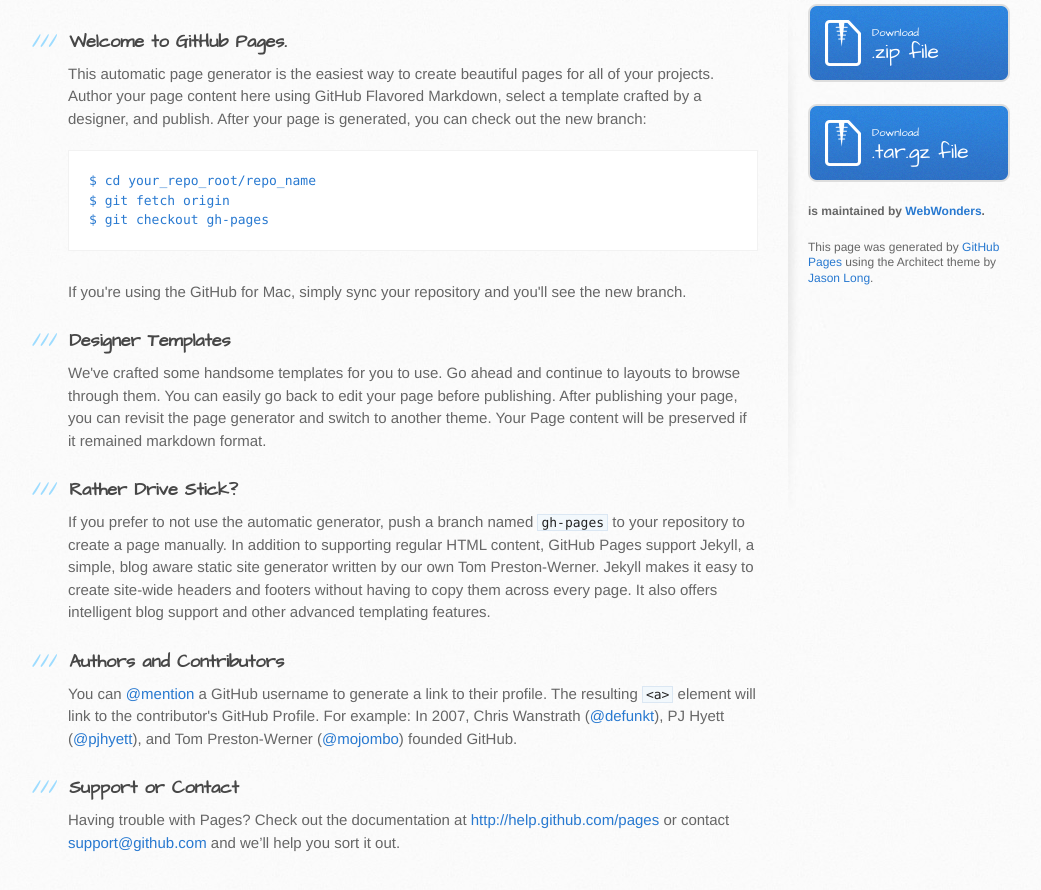
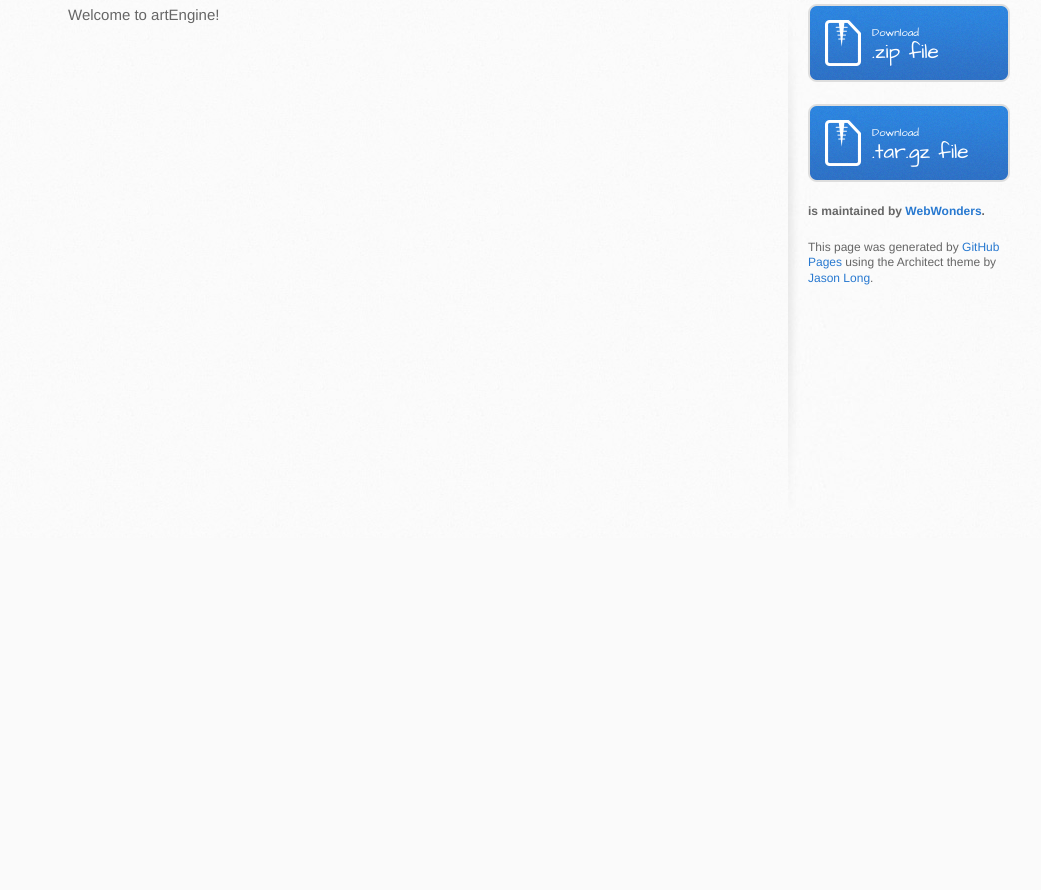
Before and after one commit to WebWonders/artEngine, a plain HTML site: page index.html in a window 1280 px wide. Shown: the part 262-1152 px from the top of the page, without its empty margins (102-1143 px from the left). After the commit the page ends 800 px from the top, so only its background shows below. Drawn offline with Linux system fonts and the light colour scheme.

```diff
--- a/index.html
+++ b/index.html
@@ -28,37 +28,7 @@
     <div id="content-wrapper">
       <div class="inner clearfix">
         <section id="main-content">
-          <h3>
-<a name="welcome-to-github-pages" class="anchor" href="#welcome-to-github-pages"><span class="octicon octicon-link"></span></a>Welcome to GitHub Pages.</h3>
-
-<p>This automatic page generator is the easiest way to create beautiful pages for all of your projects. Author your page content here using GitHub Flavored Markdown, select a template crafted by a designer, and publish. After your page is generated, you can check out the new branch:</p>
-
-<pre><code>$ cd your_repo_root/repo_name
-$ git fetch origin
-$ git checkout gh-pages
-</code></pre>
-
-<p>If you're using the GitHub for Mac, simply sync your repository and you'll see the new branch.</p>
-
-<h3>
-<a name="designer-templates" class="anchor" href="#designer-templates"><span class="octicon octicon-link"></span></a>Designer Templates</h3>
-
-<p>We've crafted some handsome templates for you to use. Go ahead and continue to layouts to browse through them. You can easily go back to edit your page before publishing. After publishing your page, you can revisit the page generator and switch to another theme. Your Page content will be preserved if it remained markdown format.</p>
-
-<h3>
-<a name="rather-drive-stick" class="anchor" href="#rather-drive-stick"><span class="octicon octicon-link"></span></a>Rather Drive Stick?</h3>
-
-<p>If you prefer to not use the automatic generator, push a branch named <code>gh-pages</code> to your repository to create a page manually. In addition to supporting regular HTML content, GitHub Pages support Jekyll, a simple, blog aware static site generator written by our own Tom Preston-Werner. Jekyll makes it easy to create site-wide headers and footers without having to copy them across every page. It also offers intelligent blog support and other advanced templating features.</p>
-
-<h3>
-<a name="authors-and-contributors" class="anchor" href="#authors-and-contributors"><span class="octicon octicon-link"></span></a>Authors and Contributors</h3>
-
-<p>You can <a href="https://github.com/blog/821" class="user-mention">@mention</a> a GitHub username to generate a link to their profile. The resulting <code>&lt;a&gt;</code> element will link to the contributor's GitHub Profile. For example: In 2007, Chris Wanstrath (<a href="https://github.com/defunkt" class="user-mention">@defunkt</a>), PJ Hyett (<a href="https://github.com/pjhyett" class="user-mention">@pjhyett</a>), and Tom Preston-Werner (<a href="https://github.com/mojombo" class="user-mention">@mojombo</a>) founded GitHub.</p>
-
-<h3>
-<a name="support-or-contact" class="anchor" href="#support-or-contact"><span class="octicon octicon-link"></span></a>Support or Contact</h3>
-
-<p>Having trouble with Pages? Check out the documentation at <a href="http://help.github.com/pages">http://help.github.com/pages</a> or contact <a href="mailto:support@github.com">support@github.com</a> and we’ll help you sort it out.</p>
+          <p>Welcome to artEngine!</p>
         </section>
 
         <aside id="sidebar">
```
Also changed, not shown: params.json (+1 -1 lines).
